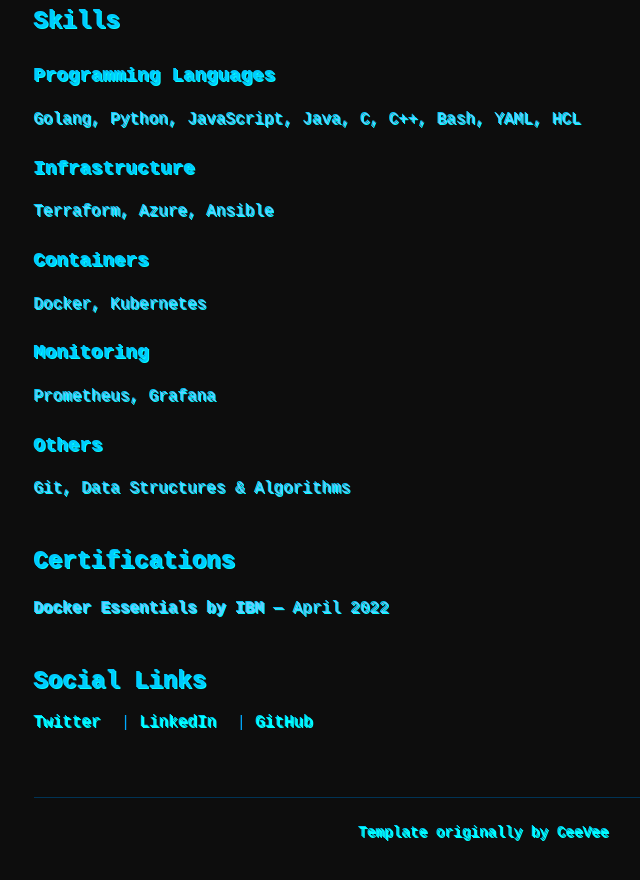
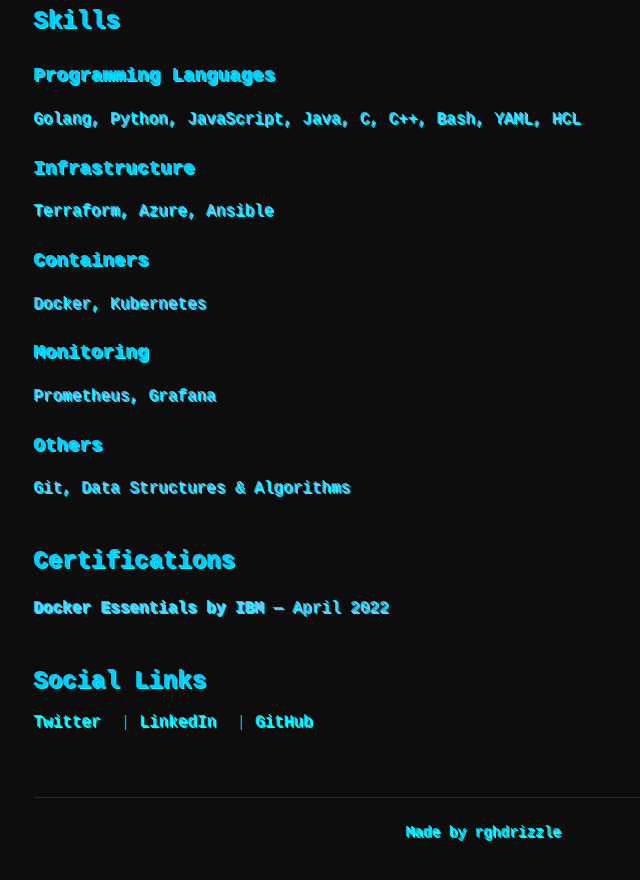
Before and after one commit to rghdrizzle/Resume-azure, a plain HTML site: page frontend/index.html in a window 1280 px wide. Shown: the part 1106-1986 px from the top of the page, without its empty margins (156-796 px from the left). Drawn offline with Linux system fonts and the light colour scheme; no server answers.

Commit message:
code: changed old footer

```diff
--- a/frontend/index.html
+++ b/frontend/index.html
@@ -246,7 +246,7 @@
   </div>
 
   <footer>
-    <p><a href="https://www.styleshout.com/free-templates/ceevee/">Template originally by CeeVee</a></p>
+    <p><a>Made by rghdrizzle</a></p>
   </footer>
 
   <script>
```
